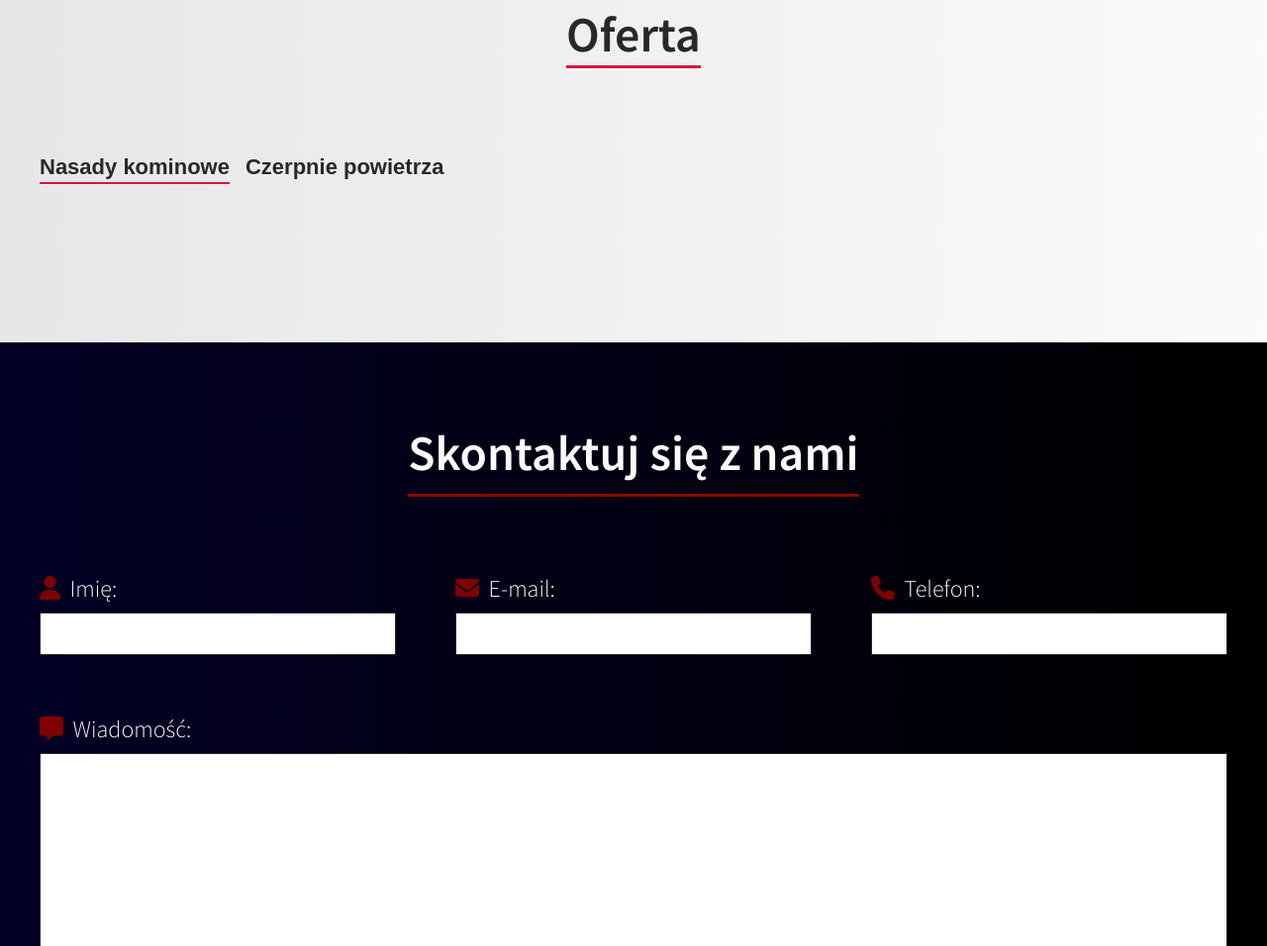
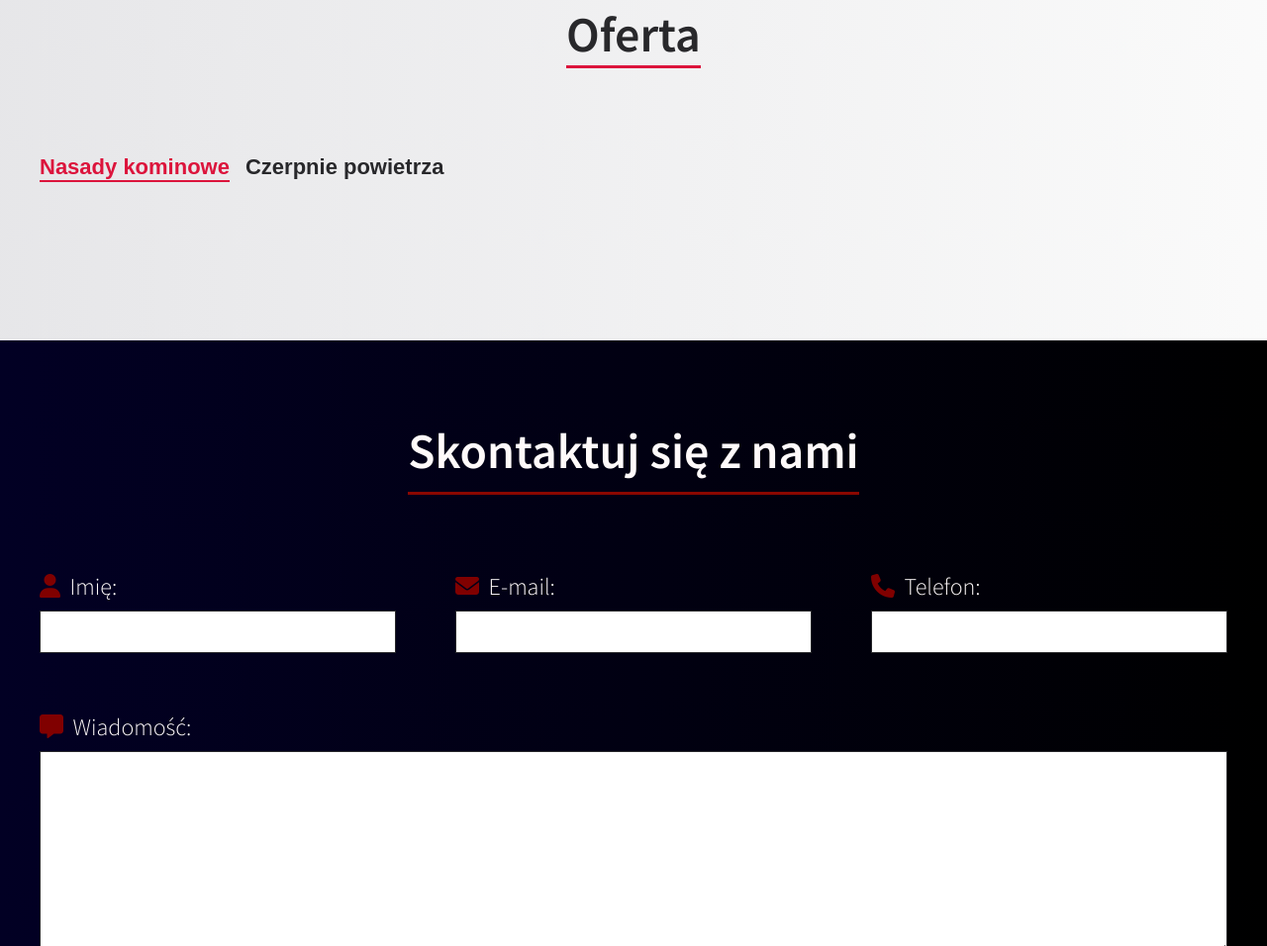
Before and after one commit to kimi1723/Bertillo, a website: page index.html in a window 1280 px wide. Shown: the part 1407-2363 px from the top of the page at 99% size. Drawn offline with Linux system fonts and the light colour scheme.

Commit message:
offer desktop animations

```diff
--- a/src/js/main.js
+++ b/src/js/main.js
@@ -124,14 +124,15 @@ CreateOfferDisplay.prototype.handleOfferDisplay = function () {
 	const itemDescription = document.querySelector(`[data-description="${this.itemNumber}"]`);
 	const listItemButton = document.querySelector(`[data-item="${this.itemNumber}"`);
 
-	if (itemDescription.classList.contains(`offer-products-box__${this.itemType}list-item-description--active`)) {
+	if (
+		itemDescription.classList.contains(`offer-products-box__${this.itemType}list-item-description--active`) &&
+		this.itemType !== 'desktop-'
+	) {
 		itemDescription.classList.remove(`offer-products-box__${this.itemType}list-item-description--active`);
 
 		listItemButton.classList.remove(`offer-products-box__${this.itemType}list-item-button--active`);
 
-		if (this.itemType !== 'desktop-') {
-			turnItemsArrowDown();
-		}
+		turnItemsArrowDown();
 	} else {
 		const itemArrow = document.querySelector(`i[data-item="${this.itemNumber}"`);
 		const activeItemDescription = document.querySelector(
--- a/src/sass/_medium.scss
+++ b/src/sass/_medium.scss
@@ -185,15 +185,29 @@
 					margin-right: 1.6em;
 
 					&-button {
+						position: relative;
+						padding-bottom: 2px;
 						font-weight: bold;
 						font-size: 2.2rem;
 						color: c.$matte-black;
 						outline: none;
 						background: transparent;
 						border: none;
-						border-bottom: 2px solid transparent;
+						border-bottom: 0px solid transparent;
 						transition: color 0.3s;
 						cursor: pointer;
+
+						&::after {
+							content: '';
+							position: absolute;
+							left: 0;
+							bottom: 0;
+							width: 100%;
+							height: 2px;
+							transform: scale(0);
+							transition: transform 0.4s;
+							background-color: c.$leading-brighter;
+						}
 
 						&:hover,
 						&:focus {
@@ -201,8 +215,11 @@
 						}
 
 						&--active {
-							padding-bottom: 2px;
-							border-bottom: 2px solid c.$leading-brighter;
+							color: c.$leading-brighter;
+
+							&::after {
+								transform: scale(1);
+							}
 						}
 					}
 				}
```
Also changed, not shown: dist/css/main.min.css, dist/js/main.min.js.
